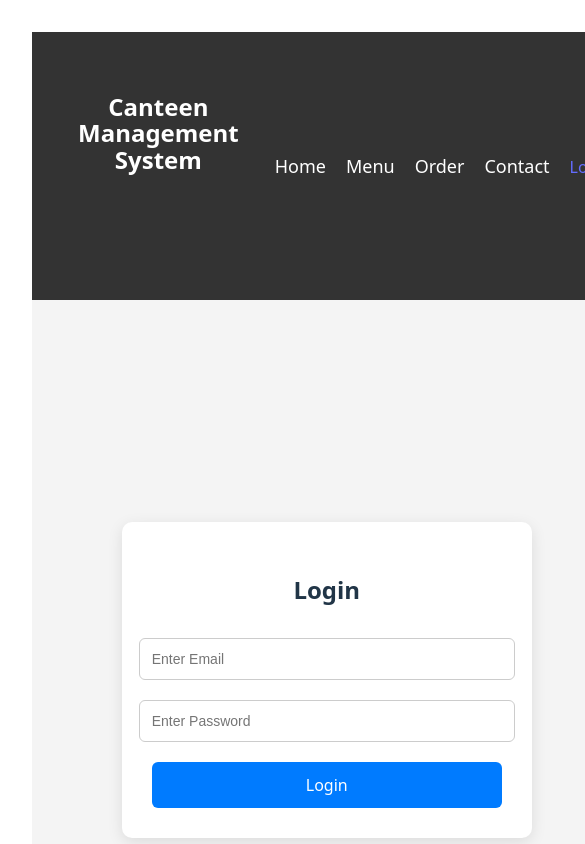
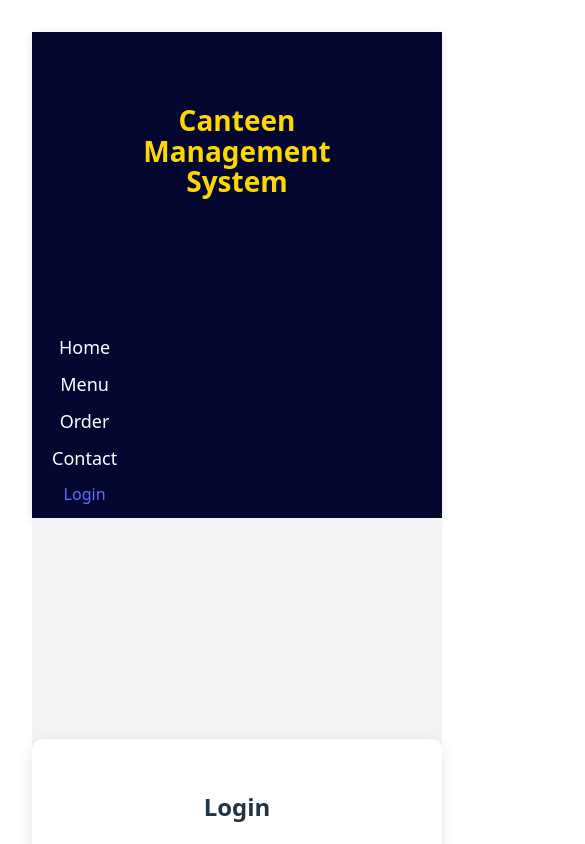
Before and after one commit to shahhimanshi70-coder/OCMS2, a React (Vite) app in the folder canteen/: page /login in a window 390 px wide. Shown: the top 844 px of the page, 585 px wide, since content can reach past the window. Built offline with nearby package versions, Linux system fonts and the light colour scheme.

Commit message:
Update Navbar.css

```diff
--- a/canteen/src/Components/Navbar.css
+++ b/canteen/src/Components/Navbar.css
@@ -1,33 +1,70 @@
+/* Navbar Container */
 .navbar {
-  background-color: #333;
-  padding: 10px;
-  color: white;
+  background-color: #03062e; /* Deep Blue background */
+  padding: 12px 40px;
   display: flex;
   justify-content: space-between;
   align-items: center;
+  color: white; /* Text color */
+  box-shadow: 0 2px 10px rgba(0,0,0,0.1);
 }
 
+/* Logo */
 .navbar .logo {
-  font-size: 24px;
+  font-size: 28px;
+  font-weight: bold;
+  color: #FFD700; /* Golden logo color */
 }
 
+/* Navigation Menu */
 .navbar nav ul {
   list-style: none;
+  display: flex;
+  gap: 25px;
   margin: 0;
   padding: 0;
 }
 
-.navbar nav ul li {
-  display: inline;
-  margin-right: 20px;
+/* Menu Items */
+.navbar nav ul li a {
+  color: #FFFFFF; /* White text */
+  text-decoration: none;
+  font-size: 18px;
+  transition: all 0.3s ease;
 }
 
-.navbar nav ul li a {
-  color: white;
-  text-decoration: none;
-  font-size: 18px;
+/* Hover Effect */
+.navbar nav ul li a:hover {
+  color: #FF7D39; /* Orange hover color */
+  text-decoration: underline;
 }
 
-.navbar nav ul li a:hover {
-  text-decoration: underline;
+/* Login / CTA Button */
+.navbar .login-btn {
+  padding: 8px 20px;
+  background-color: #FF7D39; /* Orange button */
+  border: none;
+  border-radius: 6px;
+  color: white;
+  cursor: pointer;
+  transition: background 0.3s ease;
 }
+
+.navbar .login-btn:hover {
+  background-color: #ff5e00; /* Darker orange on hover */
+}
+
+/* Responsive (Mobile) */
+@media screen and (max-width: 768px) {
+  .navbar {
+    flex-direction: column;
+    align-items: flex-start;
+    padding: 12px 20px;
+  }
+
+  .navbar nav ul {
+    flex-direction: column;
+    gap: 10px;
+    width: 100%;
+  }
+}
```
